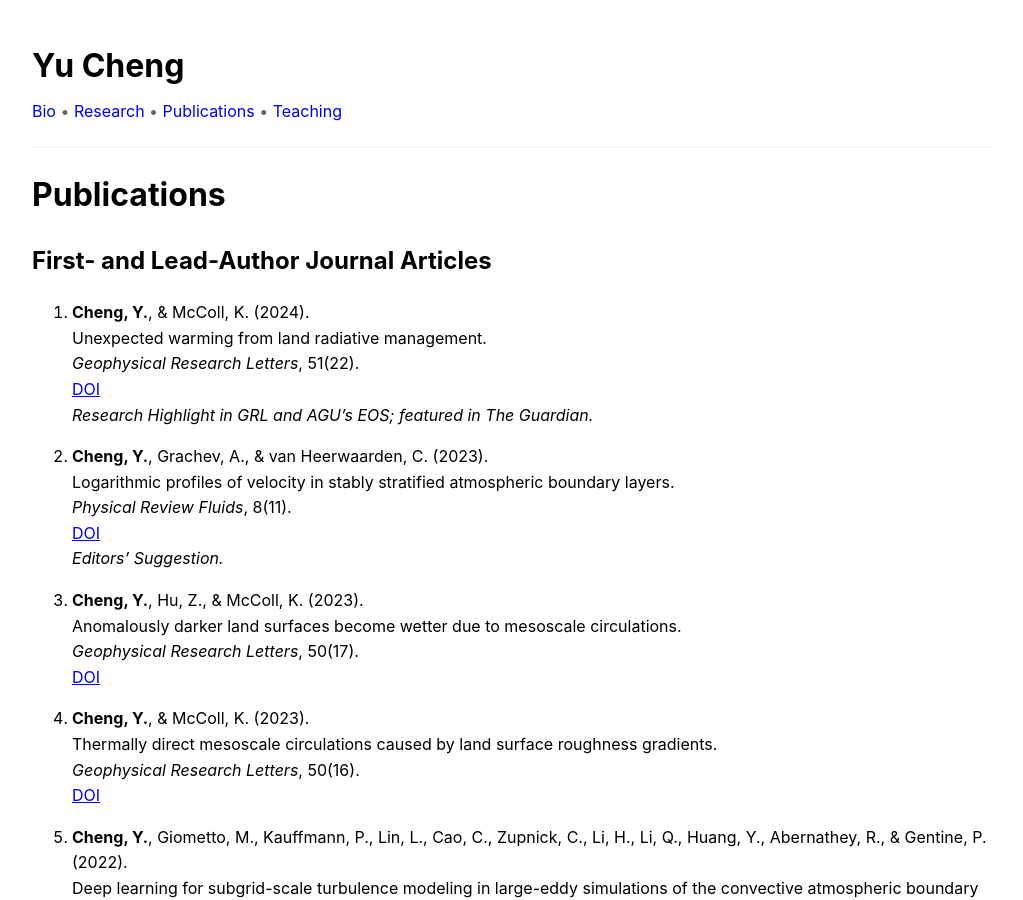
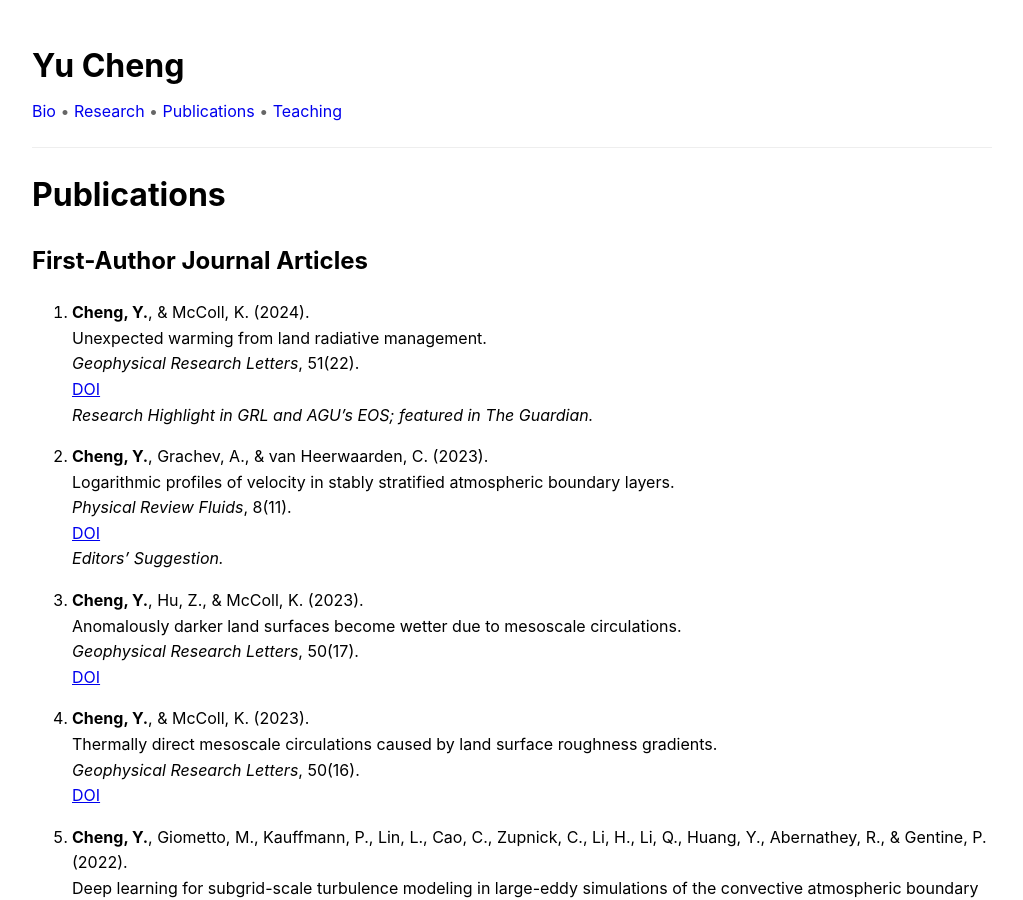
Before and after one commit to yc2965/yc2965.github.io, a Jekyll site: the page built from publications.md, in a window 1280 px wide and 900 px high. Shown: the whole window, without its empty margins (128-1151 px from the left). Built offline with Jekyll 4.4.1, drawn with Linux system fonts in a browser that asks for light colours.

Commit message:
Update publications.md

```diff
--- a/publications.md
+++ b/publications.md
@@ -5,7 +5,7 @@ title: Publications
 
 # Publications
 
-## First- and Lead-Author Journal Articles
+## First-Author Journal Articles
 
 1. **Cheng, Y.**, & McColl, K. (2024).
    Unexpected warming from land radiative management.
```
